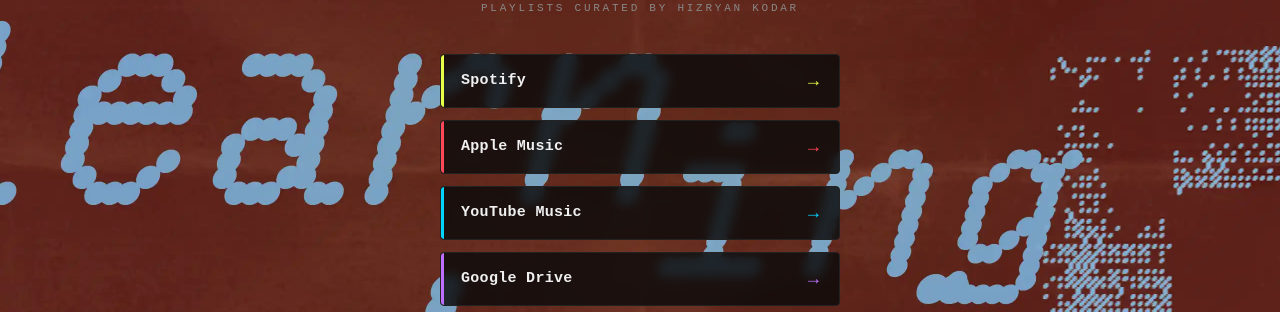
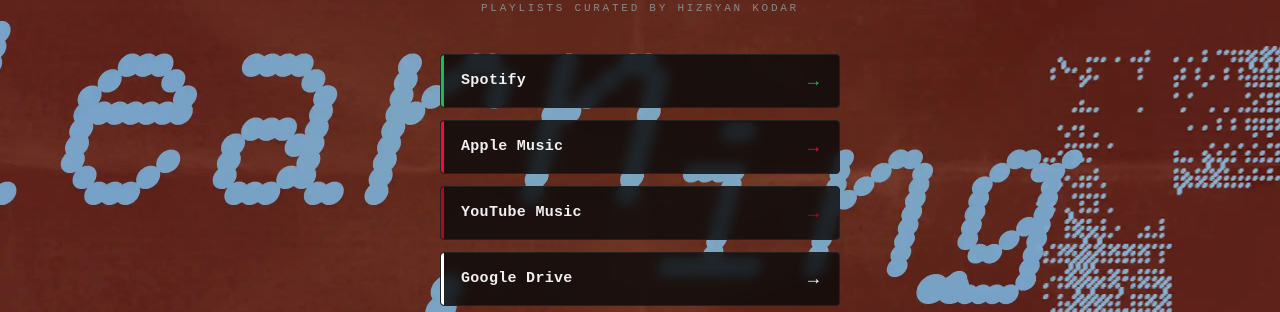
Before and after one commit to hizryankodar/hizryankodar.github.io, a plain HTML site: page index.html in a window 1280 px wide. Shown: the part 253-565 px from the top of the page. Drawn offline with Linux system fonts and the light colour scheme; a web font is replaced by a local one.

Commit message:
Update index.html

```diff
--- a/index.html
+++ b/index.html
@@ -10,10 +10,10 @@
       --bg:        #0a0a0a;
       --surface:   #111111;
       --border:    #222222;
-      --accent-1:  #e8ff47;
-      --accent-2:  #ff4757;
-      --accent-3:  #00d4ff;
-      --accent-4:  #bf6fff;
+      --accent-1:  #1DB954;
+      --accent-2:  #ff0436;
+      --accent-3:  #B2071D;
+      --accent-4:  #ffffff;
       --text:      #f0f0f0;
       --muted:     #888;
     }
```
